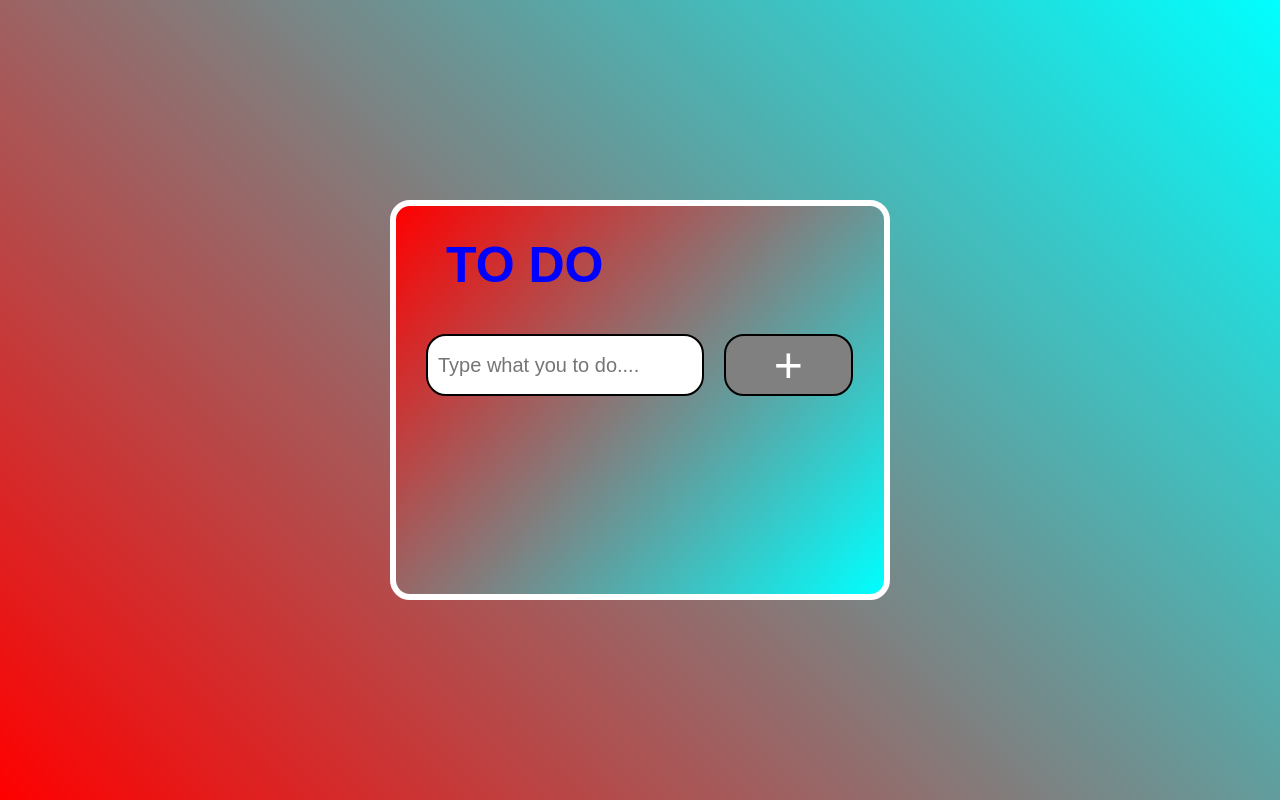
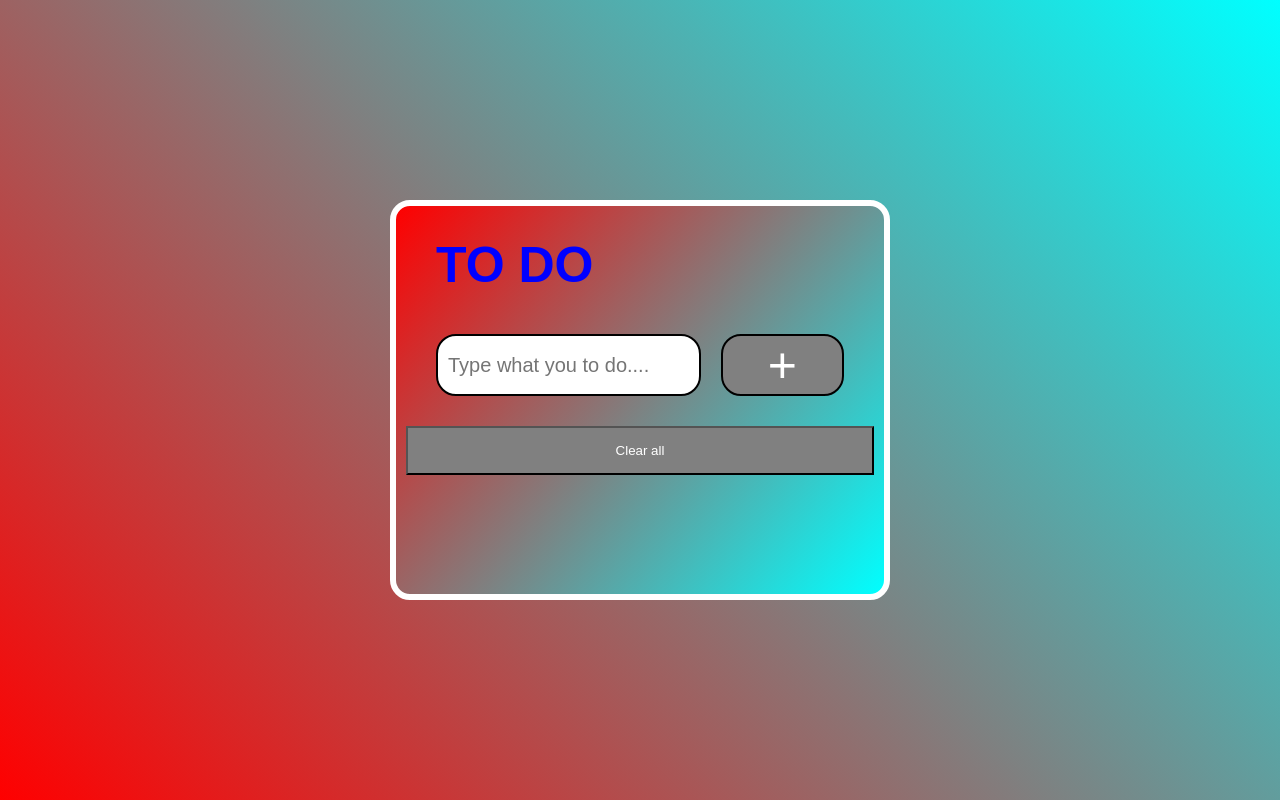
Before and after one commit to FirdavsBaby/todobetaversion, a plain HTML site: page index.html in a window 1280 px wide. Drawn offline with Linux system fonts and the light colour scheme.

Commit message:
commitial_do

```diff
--- a/app.js
+++ b/app.js
@@ -48,3 +48,10 @@ btn.addEventListener("click", () => {
   items.push({ id: id, v: v });
   localStorage.setItem("todo", JSON.stringify(items));
 });
+
+let clear = document.querySelector("#clear")
+
+clear.addEventListener("click", () => {
+  localStorage.clear()
+  to_do.innerHTML = ""
+})
--- a/index.html
+++ b/index.html
@@ -22,6 +22,7 @@
           <input type="text" id="inp" placeholder="Type what you to do...." />
           <button id="btn">+</button>
         </div>
+        <button id="clear">Clear all</button>
         <div class="to-do">
 
         </div>
--- a/styles/sass/main.scss
+++ b/styles/sass/main.scss
@@ -27,9 +27,16 @@ a {
     border-radius: 20px;
     display: flex;
     flex-direction: column;
+    padding: 0 10px;
+    #clear {
+      padding: 15px ;
+      margin-top: 20px;
+      background-color: gray;
+      color: white;
+    }
     h1 {
       color: white;
-      padding: 30px 50px;
+      padding: 30px;
       font-size: 50px;
       color: blue;
     }
```
Also changed, not shown: styles/css/main.css, 1 other file.
